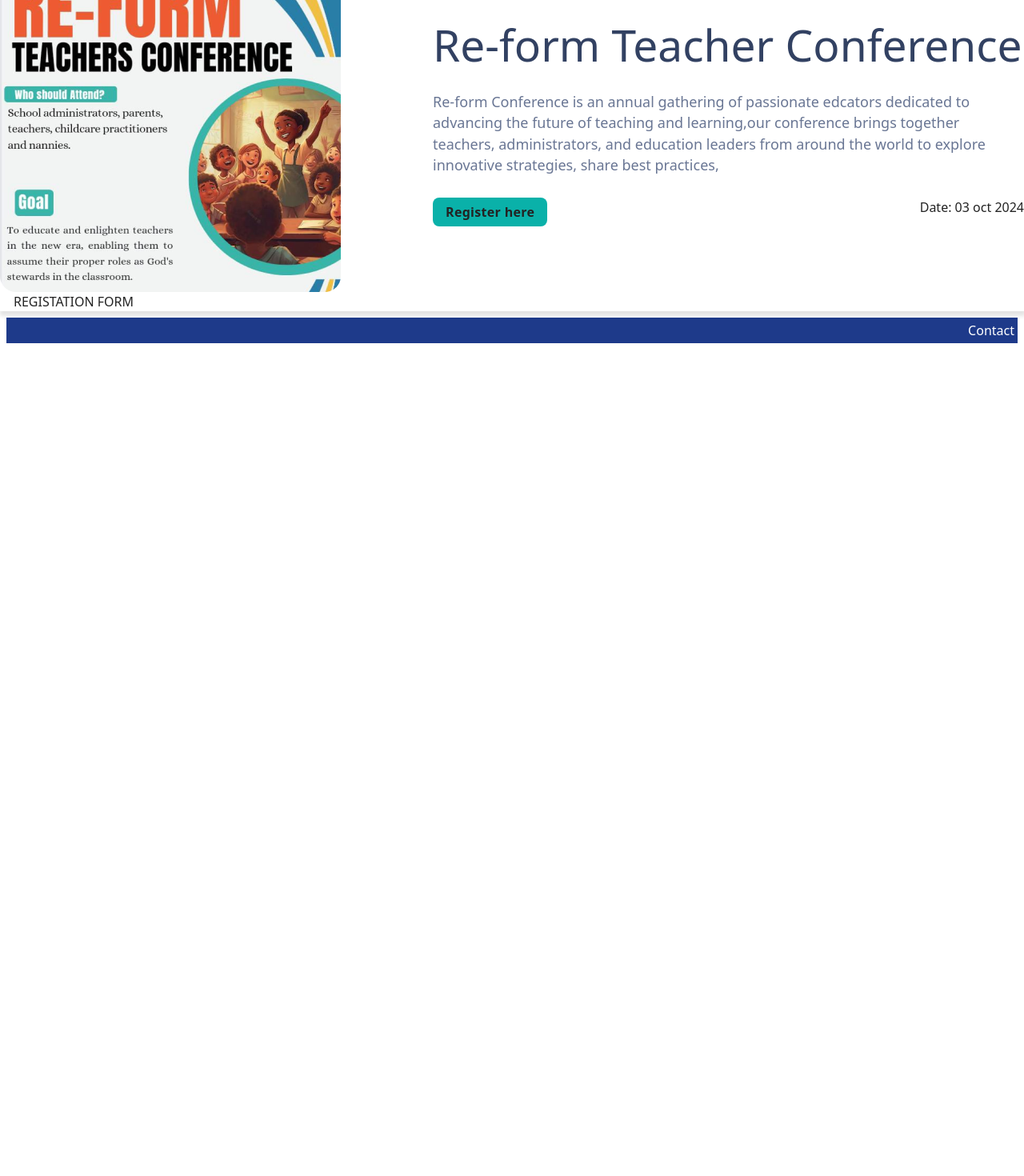
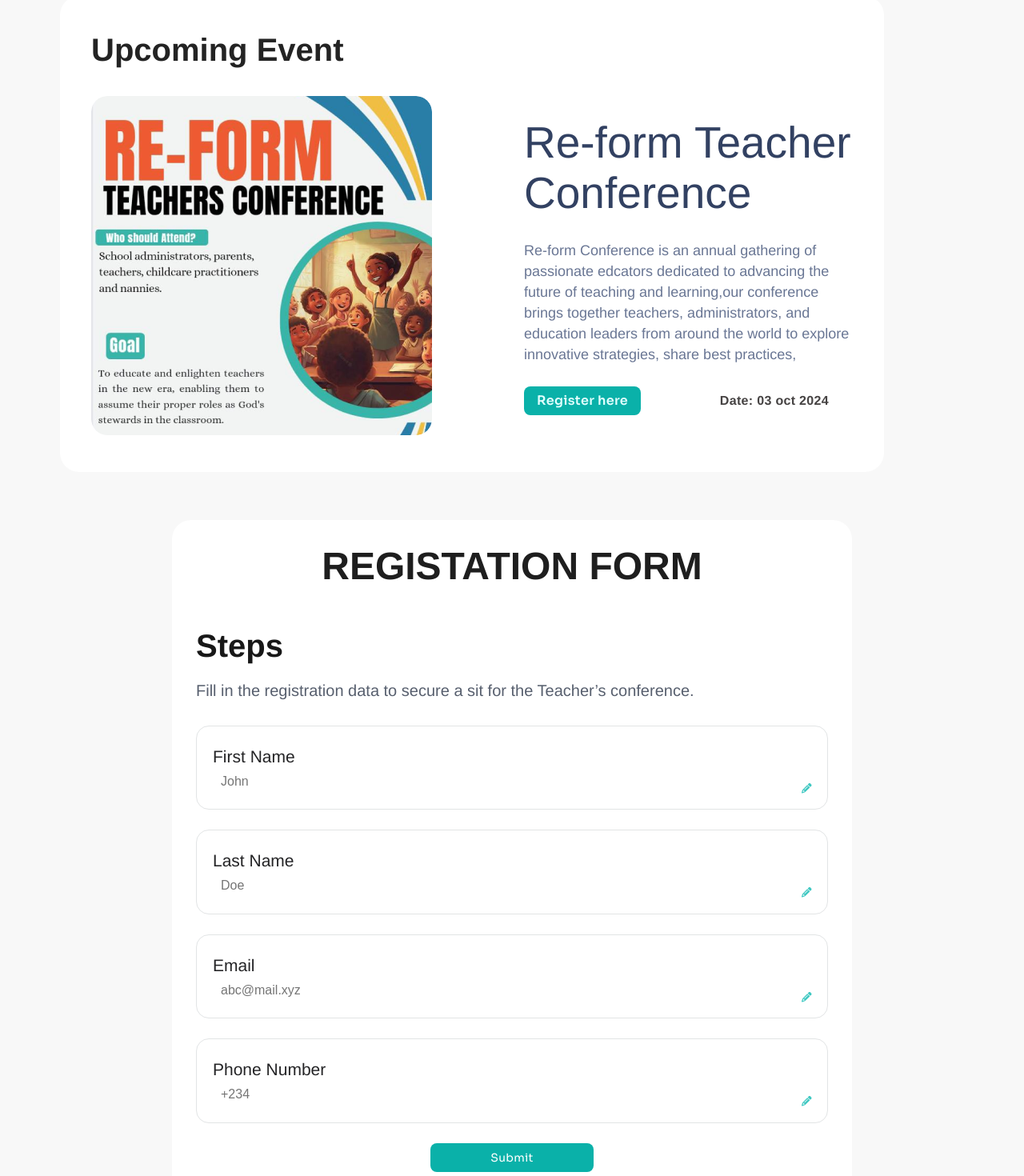
Before and after one commit to jubrealguy/re-form, a React (Create React App) app: page / in a window 1280 px wide. Shown: the part 160-1630 px from the top of the page at 80% size. Before the commit the page ends 800 px from the top, so only its background shows below. Built offline with nearby package versions, Linux system fonts and the light colour scheme.

Commit message:
worked on the event page

```diff
--- a/package.json
+++ b/package.json
@@ -3,6 +3,9 @@
   "version": "0.1.0",
   "private": true,
   "dependencies": {
+    "@fortawesome/fontawesome-svg-core": "^6.6.0",
+    "@fortawesome/free-solid-svg-icons": "^6.6.0",
+    "@fortawesome/react-fontawesome": "^0.2.2",
     "@testing-library/jest-dom": "^5.17.0",
     "@testing-library/react": "^13.4.0",
     "@testing-library/user-event": "^13.5.0",
--- a/src/App.css
+++ b/src/App.css
@@ -1,3 +1,199 @@
-@tailwind base;
+/* @tailwind base;
 @tailwind components;
-@tailwind utilities;
+@tailwind utilities; */
+
+@import url('https://fonts.googleapis.com/css2?family=Sora:wght@400;500;600&display=swap');
+
+*, *::after, *::before {
+    margin: 0;
+    padding: 0;
+    box-sizing: border-box;
+}
+
+html {
+    font-size: 62.5%;
+}
+
+body {
+    background: rgba(128, 128, 128, 0.056);
+    font-family: Helvetica;
+    color: #232323;
+}
+
+.events {
+    margin: 5rem 7.5rem;
+}
+
+.header__primary {
+    font-size: 4.8rem;
+    font-weight: 700;
+    line-height: 5.5rem;
+    text-align: center;
+    margin-bottom: 5rem;
+}
+
+.event__info {
+    background: #FFFFFF;
+    padding: 4.4rem 3.9rem;
+    gap: 10px;
+    border-radius: 2.4rem;
+    margin-right: 10rem;
+    margin-bottom: 6rem;
+}
+
+.event__info--head {
+    font-size: 4rem;
+    font-weight: 700;
+    line-height: 4.6rem;
+    margin-bottom: 3.5rem;
+}
+
+.event__info--body {
+    display: flex;
+    justify-content: center;
+    align-items: center;
+    gap: 11.5rem;
+}
+
+.event__img {
+    width: 42.6rem;
+    border-radius: 2rem;
+}
+
+.event__details {
+    display: flex;
+    flex-direction: column;
+    gap: 2.7rem;
+}
+
+.event__details--head {
+    font-size: 5.5rem;
+    font-weight: 400;
+    line-height: 6.3rem;
+    color: #324162;
+}
+
+.event__details--body {
+    font-size: 1.8rem;
+    font-weight: 400;
+    line-height: 2.6rem;
+    color: #697694;
+}
+
+.event__details--register {
+    display: flex;
+    justify-content: space-between;
+    align-items: center;
+    margin-right: 3rem;
+}
+
+.register__link {
+    text-decoration: none;
+    font-family: 'Sora', sans-serif;
+    font-size: 1.6rem;
+    font-weight: 700;
+    line-height: 2rem;
+    letter-spacing: 0.02em;
+    color: #E1FFFE;
+    background: #0AB1A9;
+    padding: .8rem 1.6rem;
+    border-radius: .8rem;
+}
+
+.register__date {
+    font-size: 1.6rem;
+    font-weight: 700;
+    line-height: 1.8rem;
+    letter-spacing: 0.02em;
+    color: #464343;
+}
+
+.event__form {
+    margin: 0 auto;
+    background: #ffffff;
+    width: 85rem;
+    padding: 3rem;
+    gap: 21px;
+    border-radius: 2.4rem;
+}
+
+.event__form--head {
+    text-align: center;
+    font-size: 4.8rem;
+    font-weight: 700;
+    line-height: 5.5rem;
+    color: #1E1E1E;
+    margin-bottom: 5rem;
+}
+
+.event__form--steps {
+    font-family: Helvetica;
+    font-size: 4rem;
+    font-weight: 700;
+    line-height: 4.5rem;
+    color: #181818;
+    margin-bottom: 2rem;
+}
+
+.event__form--guide {
+    font-size: 2rem;
+    font-weight: 400;
+    line-height: 2.7rem;
+    color: #575F6E;
+    margin-bottom: 3rem;
+}
+
+.form__box {
+    padding: 2rem;
+    border-radius: 1.6rem;
+    border: .125rem solid #E2E4E5;
+    margin-bottom: 2.5rem;
+}
+
+.form__label {
+    font-size: 2.1rem;
+    font-weight: 400;
+    line-height: 3.5rem;
+    color: #242426;
+}
+
+.input-box {
+    display: flex;
+    justify-content: space-between;
+    align-items: flex-end;
+}
+
+.form__input {
+    font-size: 1.6rem;
+    font-weight: 400;
+    line-height: 2.24rem;
+    width: 80%;
+    padding: .3rem 1rem;
+    border: none;
+    color: #575F6E;
+}
+
+.form__edit {
+    font-size: 1.25rem;
+    color: #3FC8C2;
+}
+
+.form__button {
+    display: block;
+    text-decoration: none;
+    font-family: 'Sora', sans-serif;
+    font-size: 1.4rem;
+    font-weight: 400;
+    line-height: 3.6rem;
+    letter-spacing: 0.02em;
+    color: #FFFFFF;
+    background: #0AB1A9;
+    padding: 0 7.5rem;
+    border-radius: .8rem;
+    border: none;
+    margin: 0 auto;
+}
+
+.event__conference {
+    display: flex;
+}
--- a/src/Event.js
+++ b/src/Event.js
@@ -1,26 +1,74 @@
+import { FontAwesomeIcon } from '@fortawesome/react-fontawesome';
+import { faPencilAlt } from '@fortawesome/free-solid-svg-icons';
+import { faShareNodes } from '@fortawesome/free-solid-svg-icons';
 import reform_img from './img/reform_img.png'
+import conference_img from './img/conference_img.png'
 
 const Event = () => {
     return (
-        <div className="font-sans text-custom-gray">
-            <h2 className="text-4xl font-bold leading-[55.2px] text-center">REFORM TEACHERS CONFERENCE</h2>
+        <div className="events">
+            <h2 className="header__primary">REFORM TEACHERS CONFERENCE</h2>
 
-            <p className="text-[40px] font-bold leading-[46px] text-left">Upcoming Event</p>
-
-            <div class="flex gap-[115px] items-center">
-                <img src={reform_img} alt='' className="w-[426px] h-[424px]" />
-                <div className='flex flex-col gap-[27px]'>
-                    <h4 class="text-[55px] font-normal leading-[63.24px] text-custom-blue">Re-form Teacher Conference</h4>
-                    <p class="text-[18px] font-normal leading-[26.4px] text-custom-blue-light">Re-form Conference is an annual gathering of passionate edcators dedicated to advancing the future of teaching and learning,our conference brings together teachers, administrators, and education leaders from around the world to explore innovative strategies, share best practices,</p>
-                    <div className='flex justify-between'>
-                        <a href="##" class="text-[16px] font-bold leading-[20.16px] tracking-[0.02em] px-[16px] py-[8px] gap-[10px] rounded-[8px] bg-custom-link-background text-link-custom-text">Register here</a>
-                        <p>Date: 03 oct 2024</p>
+            <div class="event__info">
+                <p className="event__info--head">Upcoming Event</p>
+                <div className='event__info--body'>
+                    <div className='event__img-box'>
+                        <img src={reform_img} alt='' className='event__img' />
+                    </div>
+                    <div className="event__details">
+                        <h4 className="event__details--head">Re-form Teacher Conference</h4>
+                        <p className="event__details--body">Re-form Conference is an annual gathering of passionate edcators dedicated to advancing the future of teaching and learning,our conference brings together teachers, administrators, and education leaders from around the world to explore innovative strategies, share best practices,</p>
+                        <div className="event__details--register">
+                            <a href="##" className="register__link">Register here</a>
+                            <p className="register__date">Date: 03 oct 2024</p>
+                        </div>
                     </div>
                 </div>
             </div>
 
-            <div className='px-[17px] py-0 shadow-custom-shadow'>
-                <h3>REGISTATION FORM</h3>
+            <form className="event__form">
+                <h3 className='event__form--head'>REGISTATION FORM</h3>
+                <p className='event__form--steps'>Steps</p>
+                <p className='event__form--guide'>Fill in the registration data to secure  a sit for the Teacher’s conference.</p>
+                <div className='form__box'>
+                    <label htmlFor='first' className='form__label'>First Name</label>
+                    <div className='input-box'>
+                        <input type='text' id='first' placeholder='John' className='form__input' />
+                        <FontAwesomeIcon icon={faPencilAlt} className='form__edit' />
+                    </div>
+                </div>
+                <div className='form__box'>
+                    <label htmlFor='last' className='form__label'>Last Name</label>
+                    <div className='input-box'>
+                        <input type='text' id='last' placeholder='Doe' className='form__input' />
+                        <FontAwesomeIcon icon={faPencilAlt} className='form__edit' />
+                    </div>
+                </div>
+                <div className='form__box'>
+                    <label htmlFor='email' className='form__label'>Email</label>
+                    <div className='input-box'>
+                        <input type='email' id='email' placeholder='abc@mail.xyz' className='form__input' />
+                        <FontAwesomeIcon icon={faPencilAlt} className='form__edit' />
+                    </div>
+                </div>
+                <div className='form__box'>
+                    <label htmlFor='phone' className='form__label'>Phone Number</label>
+                    <div className='input-box'>
+                        <input type='number' id='phone' placeholder='+234' className='form__input' />
+                        <FontAwesomeIcon icon={faPencilAlt} className='form__edit' />
+                    </div>
+                </div>
+                <button className='form__button'>Submit</button>
+            </form>
+
+            <div className='event__conference'>
+                <div className='event__conference--details'>
+                    <h4 className='conference__head'>Teachers Conference</h4>
+                    <p className='conference__date'>3rd of October 2024 | On site</p>
+                    <p className='conference__body'>Invite Fellow teachers, Childcare practitioners, school administrators, parents e.t.c</p>
+                    <a href='##' className='conference__share'><FontAwesomeIcon icon={faShareNodes} />Share</a>
+                </div>
+                <img src={conference_img} alt='' />
             </div>
         </div>
     )
```
Also changed, not shown: src/img/conference_img.png (added), 1 other file (tests, documents, lock files or other folders).
